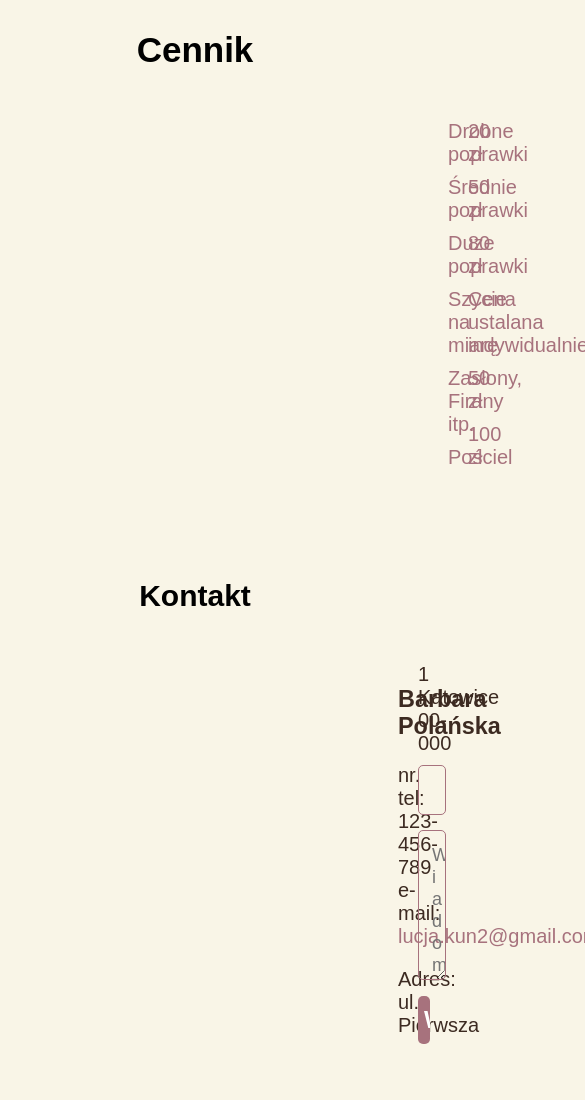
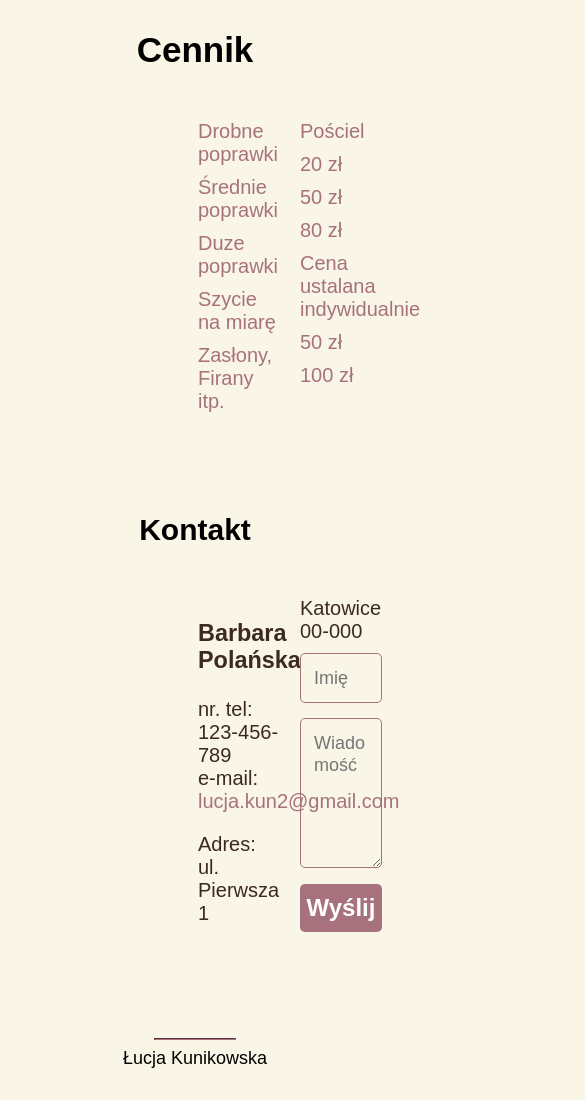
Before and after one commit to lucyxkk/uslugi-krawieckie, a plain HTML site: page index.html in a window 390 px wide. Shown: the part 1480-2580 px from the top of the page, 585 px wide, since content can reach past the window. Drawn offline with Linux system fonts and the light colour scheme; a web font is replaced by a local one.

Commit message:
Add Media query

```diff
--- a/styles.css
+++ b/styles.css
@@ -251,3 +251,12 @@ footer {
   margin-bottom: 50px;
   font-size: 18px;
 }
+
+@media only screen and (max-width: 800px) {
+    #list {
+        margin-left: 150px;
+    }
+    #contact-list {
+        margin-left: 150px;
+    }
+}
```
